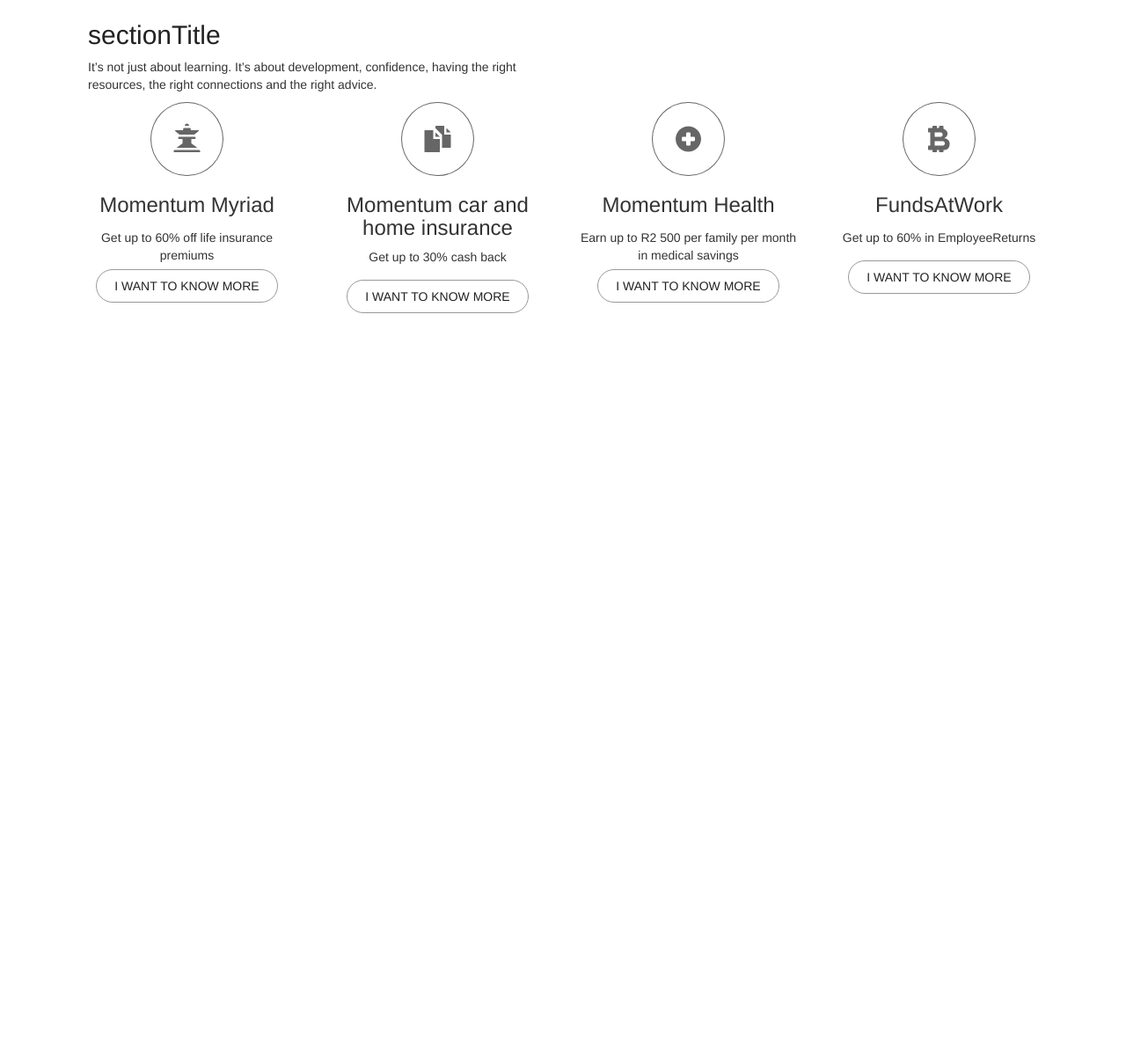
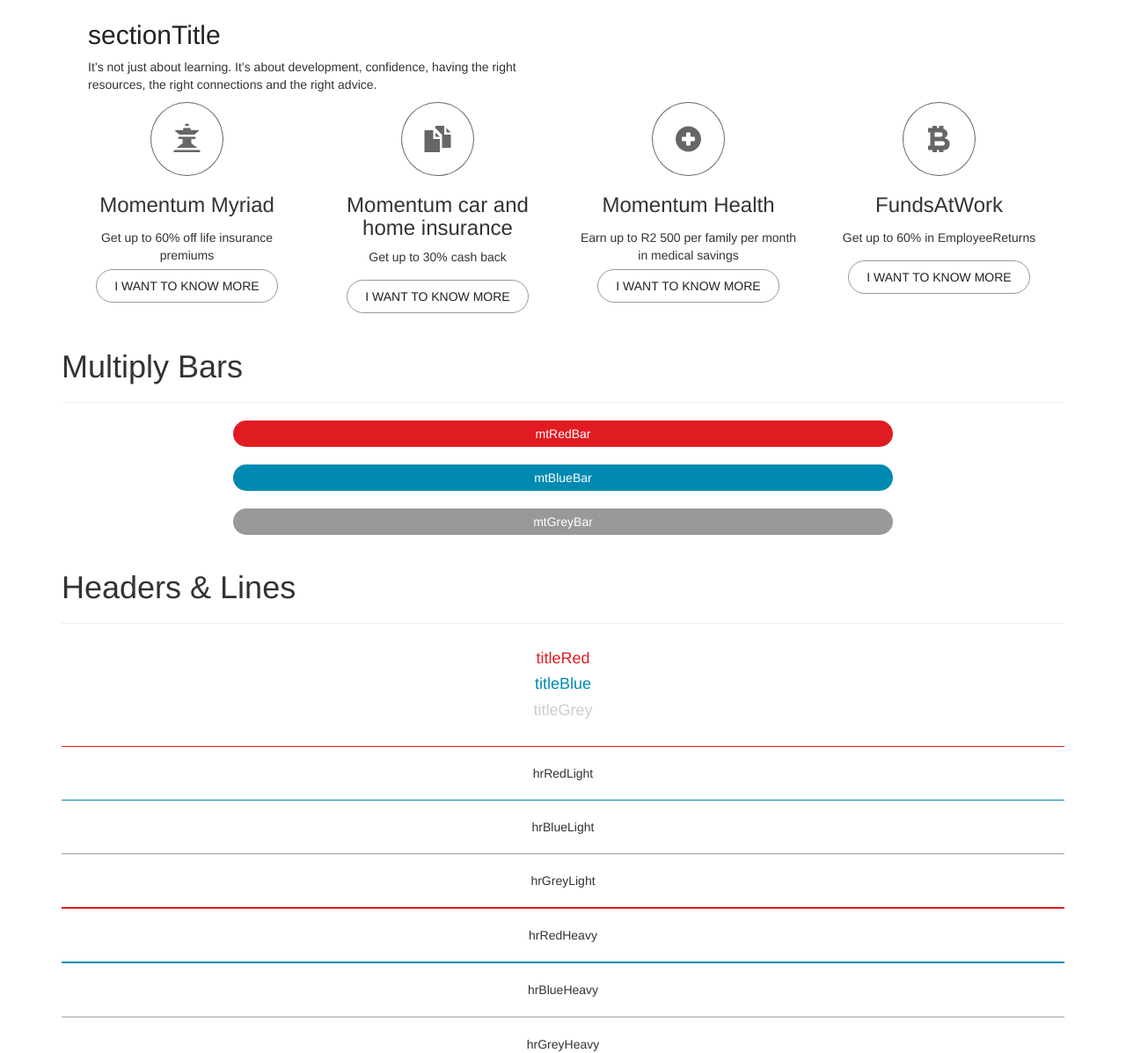
Before and after one commit to DuartBreedt/MultiplyDemoSCSS, a plain HTML site: page index.html in a window 1280 px wide. Shown: the part 1571-2768 px from the top of the page at 88% size. Before the commit the page ends 1948 px from the top, so only its background shows below. Drawn offline with nearby package versions, Linux system fonts and the light colour scheme.

Commit message:
Lines, Bars and Text Colors Added

```diff
--- a/index.html
+++ b/index.html
@@ -27,46 +27,46 @@
     </div>
     <div class="container">
         <div class="row colorPallette">
-            <div class="col-lg-2 col-md-4 col-sm-6 col-xs-12 data-toggle="tooltip" title="$mtRed" ">
+            <div class="col-lg-2 col-md-4 col-sm-6 col-xs-12 data-toggle=" tooltip " title="$mtRed " ">
                 <p class="mtRed">#e11b22</p>
             </div>
-            <div class="col-lg-2 col-md-4 col-sm-6 col-xs-12 data-toggle="tooltip" title="$mtWhite"">
+            <div class="col-lg-2 col-md-4 col-sm-6 col-xs-12 data-toggle=" tooltip " title="$mtWhite "">
                 <p class="mtWhite">#fff</p>
             </div>
-            <div class="col-lg-2 col-md-4 col-sm-6 col-xs-12 data-toggle="tooltip" title="$mtBlue"">
+            <div class="col-lg-2 col-md-4 col-sm-6 col-xs-12 data-toggle=" tooltip " title="$mtBlue "">
                 <p class="mtBlue">#018ab1</p>
             </div>
-            <div class="col-lg-2 col-md-4 col-sm-6 col-xs-12 data-toggle="tooltip" title="$mtBronze"">
+            <div class="col-lg-2 col-md-4 col-sm-6 col-xs-12 data-toggle=" tooltip " title="$mtBronze "">
                 <p class="mtBronze">#a27151</p>
             </div>
-            <div class="col-lg-2 col-md-4 col-sm-6 col-xs-12 data-toggle="tooltip" title="$mtSilver"">
+            <div class="col-lg-2 col-md-4 col-sm-6 col-xs-12 data-toggle=" tooltip " title="$mtSilver "">
                 <p class="mtSilver">#ccc</p>
             </div>
-            <div class="col-lg-2 col-md-4 col-sm-6 col-xs-12 data-toggle="tooltip" title="$mtPlatinum"">
+            <div class="col-lg-2 col-md-4 col-sm-6 col-xs-12 data-toggle=" tooltip " title="$mtPlatinum "">
                 <p class="mtPlatinum">#a4adaf</p>
             </div>
-            <div class="col-lg-2 col-md-4 col-sm-6 col-xs-12 data-toggle="tooltip" title="$mtGold"">
+            <div class="col-lg-2 col-md-4 col-sm-6 col-xs-12 data-toggle=" tooltip " title="$mtGold "">
                 <p class="mtGold">#ad8d55</p>
             </div>
-            <div class="col-lg-2 col-md-4 col-sm-6 col-xs-12 data-toggle="tooltip" title="$mtOffWhite"">
+            <div class="col-lg-2 col-md-4 col-sm-6 col-xs-12 data-toggle=" tooltip " title="$mtOffWhite "">
                 <p class="mtOffWhite">#d7d7d7</p>
             </div>
-            <div class="col-lg-2 col-md-4 col-sm-6 col-xs-12 data-toggle="tooltip" title="$mtLightGrey"">
+            <div class="col-lg-2 col-md-4 col-sm-6 col-xs-12 data-toggle=" tooltip " title="$mtLightGrey "">
                 <p class="mtLightGrey">#ccc</p>
             </div>
-            <div class="col-lg-2 col-md-4 col-sm-6 col-xs-12 data-toggle="tooltip" title="$mtMidGrey"">
+            <div class="col-lg-2 col-md-4 col-sm-6 col-xs-12 data-toggle=" tooltip " title="$mtMidGrey "">
                 <p class="mtMidGrey">#9c9c9c</p>
             </div>
-            <div class="col-lg-2 col-md-4 col-sm-6 col-xs-12 data-toggle="tooltip" title="$mtMedGrey"">
+            <div class="col-lg-2 col-md-4 col-sm-6 col-xs-12 data-toggle=" tooltip " title="$mtMedGrey "">
                 <p class="mtMedGrey">#666</p>
             </div>
-            <div class="col-lg-2 col-md-4 col-sm-6 col-xs-12 data-toggle="tooltip" title="$mtDarkGrey"">
+            <div class="col-lg-2 col-md-4 col-sm-6 col-xs-12 data-toggle=" tooltip " title="$mtDarkGrey "">
                 <p class="mtDarkGrey">#999</p>
             </div>
-            <div class="col-lg-2 col-md-4 col-sm-6 col-xs-12 data-toggle="tooltip" title="$mtBlack"">
+            <div class="col-lg-2 col-md-4 col-sm-6 col-xs-12 data-toggle=" tooltip " title="$mtBlack "">
                 <p class="mtBlack">#222</p>
             </div>
-            <div class="col-lg-2 col-md-4 col-sm-6 col-xs-12 data-toggle="tooltip" title="$mtOrange"">
+            <div class="col-lg-2 col-md-4 col-sm-6 col-xs-12 data-toggle=" tooltip " title="$mtOrange "">
                 <p class="mtOrange">#e27100</p>
             </div>
         </div>
@@ -137,13 +137,13 @@
                     </div>
                     <div class="headerSubTitle hidden-xs" data-toggle="tooltip" title=".headerSubTitle">
                     </div>
-                    </div>
                 </div>
-                <!--container-->
             </div>
-            <!--headerThumbnail-->
+            <!--container-->
         </div>
-        <!--box-search-->
+        <!--headerThumbnail-->
+    </div>
+    <!--box-search-->
     </div>
 
     <div class="container">
@@ -288,7 +288,7 @@
                 <h3 class="pillarsTitle" data-toggle="tooltip" title=".pillarsTitle">
                     FundsAtWork
                 </h3>
-                <div class="pillarsParagraphe"  data-toggle="tooltip" title=".pillarsParagraphe">
+                <div class="pillarsParagraphe" data-toggle="tooltip" title=".pillarsParagraphe">
                     <p dir="ltr">Get up to 60% in EmployeeReturns</p>
                 </div>
                 <div class="pillarsButton mtBtn secondaryBtn" data-toggle="tooltip" title=".pillarsButton">
@@ -299,6 +299,47 @@
             <!--col-md-3 text-center-->
         </div>
         <!--Container Close-->
+    </div>
+
+    <div class="container">
+        <h1>Multiply Bars</h1>
+        <hr>
+    </div>
+
+    <div class="container">
+        <div class="row text-center">
+            <div class="col-lg-2"></div>
+            <div class="col-lg-8">
+                <div class="mtRedBar">mtRedBar</div>
+                <div style="color: white">-</div>
+                <div class="mtBlueBar">mtBlueBar</div>
+                <div style="color: white">-</div>
+                <div class="mtGreyBar">mtGreyBar</div>
+                <div style="color: white">-</div>
+            </div>
+            <div class="col-lg-2"></div>
+        </div>
+    </div>
+
+    <div class="container">
+        <h1>Headers & Lines</h1>
+        <hr>
+    </div>
+
+    <div class="container text-center">
+        <h4 class="titleRed">titleRed</h4>
+        <h4 class="titleBlue">titleBlue</h4>
+        <h4 class="titleGrey">titleGrey</h4>
+    </div>
+    <div class="container text-center">
+        <hr class="hrRedLight">hrRedLight
+        <hr class="hrBlueLight">hrBlueLight
+        <hr class="hrGreyLight">hrGreyLight
+    </div>
+    <div class="container text-center">
+        <hr class="hrRedHeavy">hrRedHeavy
+        <hr class="hrBlueHeavy">hrBlueHeavy
+        <hr class="hrGreyHeavy">hrGreyHeavy
     </div>
 
     <!------------------------------------------------------------------------------------------------------------------------------------------>
--- a/scss/stylesheet.scss
+++ b/scss/stylesheet.scss
@@ -417,7 +417,30 @@ $secondaryGreyBgColor: #d7d7d7;
 }
 
 .titleGrey {
-    color: $mtMedGrey;
+    color: $mtLightGrey;
+}
+
+.hrRedLight {
+    border-color: $mtRed;
+}
+
+.hrBlueLight {
+    border-color: $mtBlue;
+}
+
+.hrGreyLight {
+    border-color: $mtDarkGrey;
+}
+.hrRedHeavy {
+    border: 1px solid $mtRed;
+}
+
+.hrBlueHeavy {
+    border: 1px solid $mtBlue;
+}
+
+.hrGreyHeavy {
+    border: 1px solid $mtLightGrey;
 }
 
 /********************************************************************************************************************************************************/
@@ -733,3 +756,27 @@ Content Logos*/
 ***************/
 
 /********************************************************************************************************************************************************/
+
+/**************
+Multiply Bars*/
+
+.mtRedBar {
+    background-color: $mtRed;
+    color: #fff;
+    padding: 0.5rem;
+    border-radius: 25px;
+}
+
+.mtBlueBar {
+    background-color: $mtBlue;
+    color: #fff;
+    padding: 0.5rem;
+    border-radius: 25px;
+}
+
+.mtGreyBar {
+    background-color: $mtDarkGrey;
+    color: #fff;
+    padding: 0.5rem;
+    border-radius: 25px;
+}
```
Also changed, not shown: css/stylesheet.css, scss/stylesheet.css, 2 other files.
